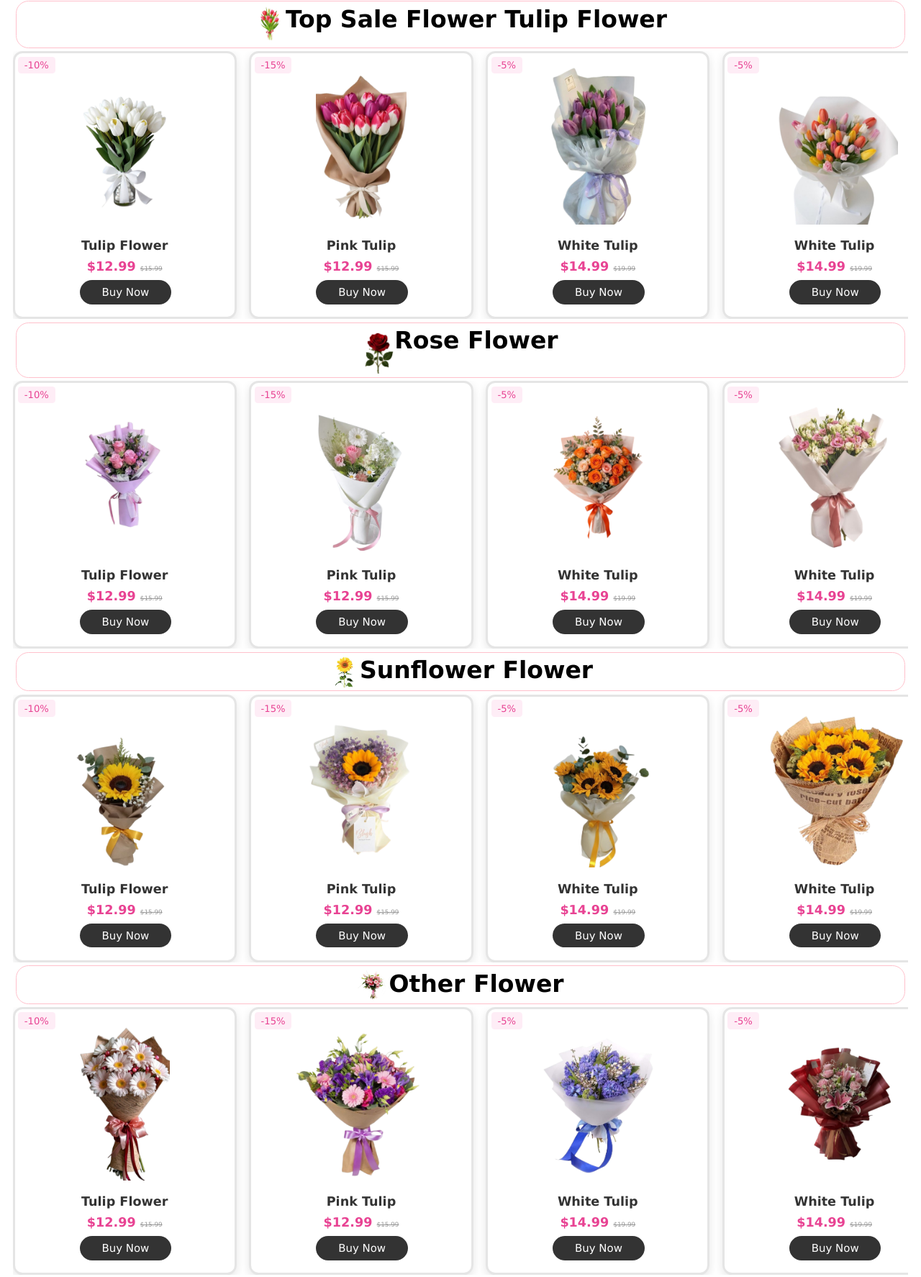
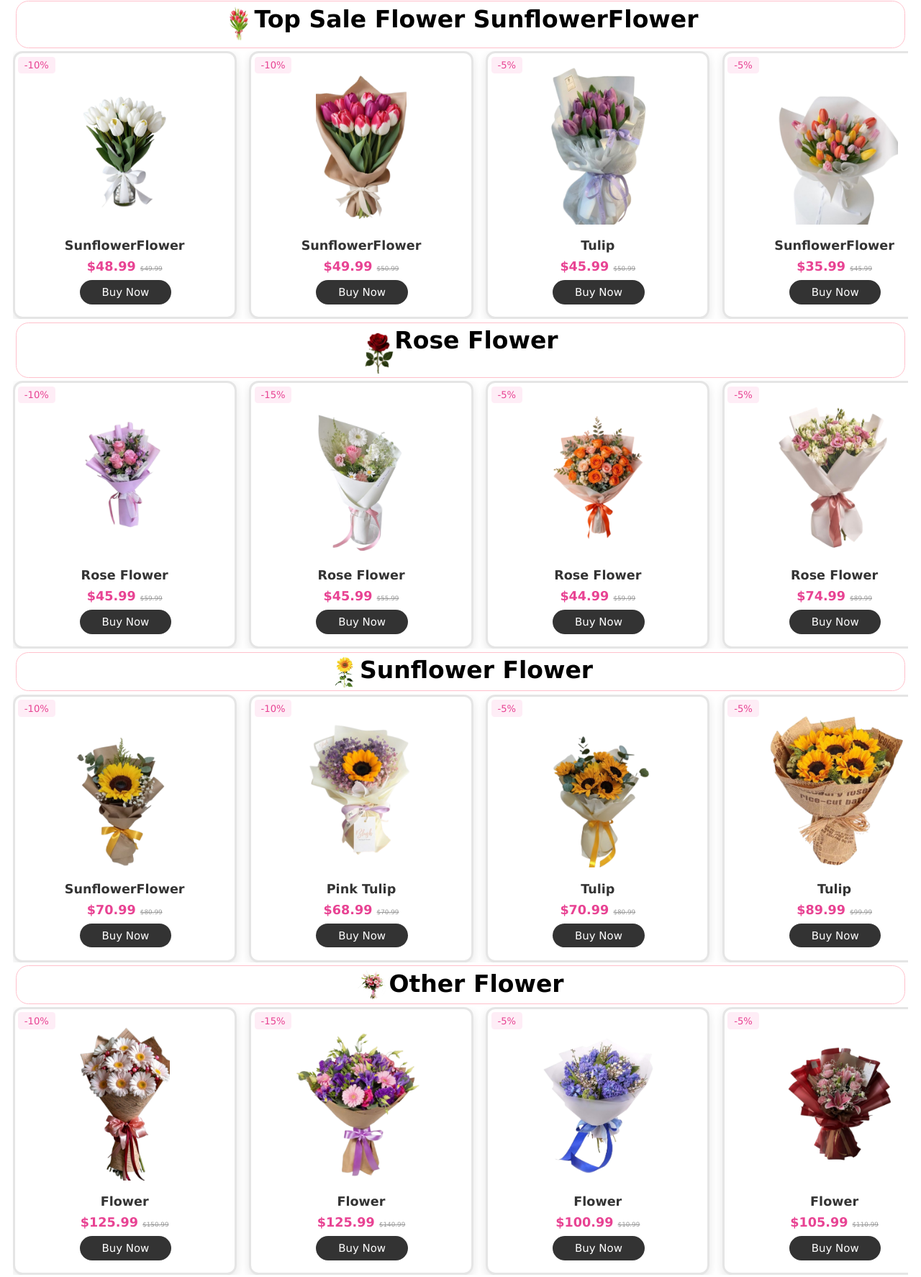
Before and after one commit to chantrea8888/flower-goal-website, a plain HTML site: page index.html in a window 1280 px wide. Shown: the part 1589-3363 px from the top of the page at 72% size. Drawn offline with Linux system fonts and the light colour scheme.

Commit message:
website4

```diff
--- a/index.html
+++ b/index.html
@@ -85,9 +85,9 @@
 <!-- ------------Tulip------------ -->
         <div class="top">
             <img src="/image/Tulip.png" alt="">
-            <h2>Top Sale Flower <span>Tulip Flower</span></h2>
+            <h2>Top Sale Flower <span>SunflowerFlower</span></h2>
         </div>
-        <!-- <h2>Top Sale Flower <span>Tulip Flower</span></h2> -->
+        <!-- <h2>Top Sale Flower <span>SunflowerFlower</span></h2> -->
         <div class="box-container">
             <div class="box">
                 <span class="discount">-10%</span>
@@ -100,8 +100,8 @@
                     </div>
                 </div>
                 <div class="content">
-                    <h3>Tulip Flower</h3>
-                    <div class="price">$12.99 <span>$15.99</span></div>
+                    <h3>SunflowerFlower</h3>
+                    <div class="price">$48.99 <span>$49.99</span></div>
                 </div>
                 <a href="/product.html">
                     <button class="btn">Buy Now</button>
@@ -109,7 +109,7 @@
             </div>
 
             <div class="box">
-                <span class="discount">-15%</span>
+                <span class="discount">-10%</span>
                 <div class="image">
                     <img src="/image/Tu2.png" alt="">
                     <div class="icons">
@@ -119,8 +119,8 @@
                     </div>
                 </div>
                 <div class="content">
-                    <h3>Pink Tulip</h3>
-                    <div class="price">$12.99 <span>$15.99</span></div>
+                    <h3>SunflowerFlower</h3>
+                    <div class="price">$49.99 <span>$50.99</span></div>
                 </div>
                 <a href="/product.html">
                     <button class="btn">Buy Now</button>
@@ -138,8 +138,8 @@
                     </div>
                 </div>
                 <div class="content">
-                    <h3>White Tulip</h3>
-                    <div class="price">$14.99 <span>$19.99</span></div>
+                    <h3>Tulip</h3>
+                    <div class="price">$45.99 <span>$50.99</span></div>
                 </div>
                 <a href="/product.html">
                     <button class="btn">Buy Now</button>
@@ -157,8 +157,8 @@
                     </div>
                 </div>
                 <div class="content">
-                    <h3>White Tulip</h3>
-                    <div class="price">$14.99 <span>$19.99</span></div>
+                    <h3>SunflowerFlower</h3>
+                    <div class="price">$35.99 <span>$45.99</span></div>
                 </div>
                 <a href="/product.html">
                     <button class="btn">Buy Now</button>
@@ -176,8 +176,8 @@
                     </div>
                 </div>
                 <div class="content">
-                    <h3>White Tulip</h3>
-                    <div class="price">$14.99 <span>$19.99</span></div>
+                    <h3>SunflowerFlower</h3>
+                    <div class="price">$39.99 <span>$49.99</span></div>
                 </div>
                 <a href="/product.html">
                     <button class="btn">Buy Now</button>
@@ -185,7 +185,7 @@
             </div>
 
             <div class="box">
-                <span class="discount">-5%</span>
+                <span class="discount">-25%</span>
                 <div class="image">
                     <img src="/image/Tu6.png" alt="">
                     <div class="icons">
@@ -195,8 +195,8 @@
                     </div>
                 </div>
                 <div class="content">
-                    <h3>White Tulip</h3>
-                    <div class="price">$14.99 <span>$19.99</span></div>
+                    <h3>Tulip</h3>
+                    <div class="price">$34.99 <span>$49.99</span></div>
                 </div>
                 <a href="/product.html">
                     <button class="btn">Buy Now</button>
@@ -225,8 +225,8 @@
                     </div>
                 </div>
                 <div class="content">
-                    <h3>Tulip Flower</h3>
-                    <div class="price">$12.99 <span>$15.99</span></div>
+                    <h3>Rose Flower</h3>
+                    <div class="price">$45.99 <span>$59.99</span></div>
                 </div>
                 <a href="/product.html">
                     <button class="btn">Buy Now</button>
@@ -244,8 +244,8 @@
                     </div>
                 </div>
                 <div class="content">
-                    <h3>Pink Tulip</h3>
-                    <div class="price">$12.99 <span>$15.99</span></div>
+                    <h3>Rose Flower</h3>
+                    <div class="price">$45.99 <span>$55.99</span></div>
                 </div>
                 <a href="/product.html">
                     <button class="btn">Buy Now</button>
@@ -263,8 +263,8 @@
                     </div>
                 </div>
                 <div class="content">
-                    <h3>White Tulip</h3>
-                    <div class="price">$14.99 <span>$19.99</span></div>
+                    <h3>Rose Flower</h3>
+                    <div class="price">$44.99 <span>$59.99</span></div>
                 </div>
                 <a href="/product.html">
                     <button class="btn">Buy Now</button>
@@ -282,8 +282,8 @@
                     </div>
                 </div>
                 <div class="content">
-                    <h3>White Tulip</h3>
-                    <div class="price">$14.99 <span>$19.99</span></div>
+                    <h3>Rose Flower</h3>
+                    <div class="price">$74.99 <span>$89.99</span></div>
                 </div>
                 <a href="/product.html">
                     <button class="btn">Buy Now</button>
@@ -301,8 +301,8 @@
                     </div>
                 </div>
                 <div class="content">
-                    <h3>White Tulip</h3>
-                    <div class="price">$14.99 <span>$19.99</span></div>
+                    <h3>Rose Flower</h3>
+                    <div class="price">$78.99 <span>$89.99</span></div>
                 </div>
                 <a href="/product.html">
                     <button class="btn">Buy Now</button>
@@ -320,8 +320,8 @@
                     </div>
                 </div>
                 <div class="content">
-                    <h3>White Tulip</h3>
-                    <div class="price">$14.99 <span>$19.99</span></div>
+                    <h3>Rose Flower</h3>
+                    <div class="price">$70.99 <span>$90.99</span></div>
                 </div>
                 <a href="/product.html">
                     <button class="btn">Buy Now</button>
@@ -348,8 +348,8 @@
                     </div>
                 </div>
                 <div class="content">
-                    <h3>Tulip Flower</h3>
-                    <div class="price">$12.99 <span>$15.99</span></div>
+                    <h3>SunflowerFlower</h3>
+                    <div class="price">$70.99 <span>$80.99</span></div>
                 </div>
                 <a href="/product.html">
                     <button class="btn">Buy Now</button>
@@ -357,7 +357,7 @@
             </div>
 
             <div class="box">
-                <span class="discount">-15%</span>
+                <span class="discount">-10%</span>
                 <div class="image">
                     <img src="/image/Su2.png" alt="">
                     <div class="icons">
@@ -368,7 +368,7 @@
                 </div>
                 <div class="content">
                     <h3>Pink Tulip</h3>
-                    <div class="price">$12.99 <span>$15.99</span></div>
+                    <div class="price">$68.99 <span>$70.99</span></div>
                 </div>
                 <a href="/product.html">
                     <button class="btn">Buy Now</button>
@@ -386,8 +386,8 @@
                     </div>
                 </div>
                 <div class="content">
-                    <h3>White Tulip</h3>
-                    <div class="price">$14.99 <span>$19.99</span></div>
+                    <h3>Tulip</h3>
+                    <div class="price">$70.99 <span>$80.99</span></div>
                 </div>
                 <a href="/product.html">
                     <button class="btn">Buy Now</button>
@@ -405,8 +405,8 @@
                     </div>
                 </div>
                 <div class="content">
-                    <h3>White Tulip</h3>
-                    <div class="price">$14.99 <span>$19.99</span></div>
+                    <h3>Tulip</h3>
+                    <div class="price">$89.99 <span>$99.99</span></div>
                 </div>
                 <a href="/product.html">
                     <button class="btn">Buy Now</button>
@@ -424,8 +424,8 @@
                     </div>
                 </div>
                 <div class="content">
-                    <h3>White Tulip</h3>
-                    <div class="price">$14.99 <span>$19.99</span></div>
+                    <h3>Tulip</h3>
+                    <div class="price">$89.99 <span>$90.99</span></div>
                 </div>
                 <a href="/product.html">
                     <button class="btn">Buy Now</button>
@@ -443,8 +443,8 @@
                     </div>
                 </div>
                 <div class="content">
-                    <h3>White Tulip</h3>
-                    <div class="price">$14.99 <span>$19.99</span></div>
+                    <h3>Tulip</h3>
+                    <div class="price">$90.99 <span>$95.99</span></div>
                 </div>
                 <a href="/product.html">
                     <button class="btn">Buy Now</button>
@@ -471,8 +471,8 @@
                     </div>
                 </div>
                 <div class="content">
-                    <h3>Tulip Flower</h3>
-                    <div class="price">$12.99 <span>$15.99</span></div>
+                    <h3>Flower</h3>
+                    <div class="price">$125.99 <span>$150.99</span></div>
                 </div>
                 <a href="/product.html">
                     <button class="btn">Buy Now</button>
@@ -490,8 +490,8 @@
                     </div>
                 </div>
                 <div class="content">
-                    <h3>Pink Tulip</h3>
-                    <div class="price">$12.99 <span>$15.99</span></div>
+                    <h3>Flower</h3>
+                    <div class="price">$125.99 <span>$140.99</span></div>
                 </div>
                 <a href="/product.html">
                     <button class="btn">Buy Now</button>
@@ -509,8 +509,8 @@
                     </div>
                 </div>
                 <div class="content">
-                    <h3>White Tulip</h3>
-                    <div class="price">$14.99 <span>$19.99</span></div>
+                    <h3>Flower</h3>
+                    <div class="price">$100.99 <span>$10.99</span></div>
                 </div>
                 <a href="/product.html">
                     <button class="btn">Buy Now</button>
@@ -528,8 +528,8 @@
                     </div>
                 </div>
                 <div class="content">
-                    <h3>White Tulip</h3>
-                    <div class="price">$14.99 <span>$19.99</span></div>
+                    <h3>Flower</h3>
+                    <div class="price">$105.99 <span>$110.99</span></div>
                 </div>
                 <a href="/product.html">
                     <button class="btn">Buy Now</button>
@@ -547,8 +547,8 @@
                     </div>
                 </div>
                 <div class="content">
-                    <h3>White Tulip</h3>
-                    <div class="price">$14.99 <span>$19.99</span></div>
+                    <h3>Flower</h3>
+                    <div class="price">$140.99 <span>$150.99</span></div>
                 </div>
                 <a href="/product.html">
                     <button class="btn">Buy Now</button>
@@ -566,8 +566,8 @@
                     </div>
                 </div>
                 <div class="content">
-                    <h3>White Tulip</h3>
-                    <div class="price">$14.99 <span>$19.99</span></div>
+                    <h3>Flower</h3>
+                    <div class="price">$140.99 <span>$150.99</span></div>
                 </div>
                 <a href="/product.html">
                     <button class="btn">Buy Now</button>
@@ -585,8 +585,8 @@
                     </div>
                 </div>
                 <div class="content">
-                    <h3>White Tulip</h3>
-                    <div class="price">$14.99 <span>$19.99</span></div>
+                    <h3>Flower</h3>
+                    <div class="price">$145.99 <span>$160.99</span></div>
                 </div>
                 <a href="/product.html">
                     <button class="btn">Buy Now</button>
@@ -604,8 +604,8 @@
                     </div>
                 </div>
                 <div class="content">
-                    <h3>White Tulip</h3>
-                    <div class="price">$14.99 <span>$19.99</span></div>
+                    <h3>Flower</h3>
+                    <div class="price">$145.99 <span>$165.99</span></div>
                 </div>
                 <a href="/product.html">
                     <button class="btn">Buy Now</button>
@@ -623,8 +623,8 @@
                     </div>
                 </div>
                 <div class="content">
-                    <h3>White Tulip</h3>
-                    <div class="price">$14.99 <span>$19.99</span></div>
+                    <h3>Tulip</h3>
+                    <div class="price">$180.99 <span>$190.99</span></div>
                 </div>
                 <a href="/product.html">
                     <button class="btn">Buy Now</button>
```
